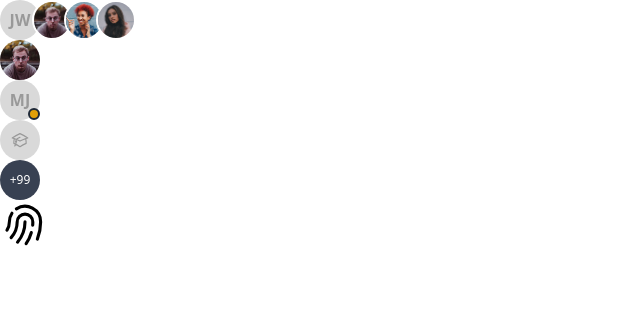
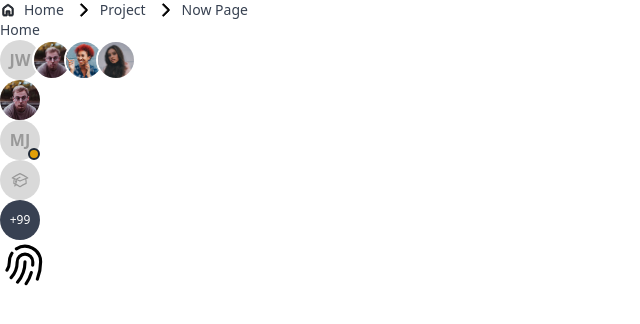
Before and after one commit to jonyworker/auo_comp, a Vue app: page / in a window 1280 px wide. Shown: the top 324 px of the page, without its empty margins (0-640 px from the left). Built offline with nearby package versions, Linux system fonts and the light colour scheme.

Commit message:
feat: 新增 breadcrumbs 元件

```diff
--- a/src/App.vue
+++ b/src/App.vue
@@ -3,27 +3,49 @@ import { ref, computed } from "vue";
 import AIcon from "@/components/misc/BaseIcon.vue";
 import AAvatar from "@/components/misc/Avatar.vue";
 import AAvatarGroup from "@/components/misc/AvatarGroup.vue";
+import ABreadcrumbItem from "@/components/misc/BreadcrumbItem.vue";
+import ABreadcrumb from "@/components/misc/Breadcrumb.vue";
 const avatars = [
     {
         name: "jony wu",
         imgUrl: "",
+        status: "busy",
     },
     {
         name: "mike cheng",
         imgUrl: "src/assets/fakeImg/avatar_02.jpg",
+        status: "busy",
     },
     {
         name: "ray Li",
         imgUrl: "src/assets/fakeImg/avatar_03.jpg",
+        status: "busy",
     },
     {
         name: "dick Huang",
         imgUrl: "src/assets/fakeImg/avatar_04.jpg",
+        status: "busy",
+    },
+];
+const breadcrumbData = [
+    {
+        label: "Home",
+        url: "",
+    },
+    {
+        label: "Project",
+        url: "",
+    },
+    {
+        label: "Now Page",
+        url: "",
     },
 ];
 </script>
 
 <template>
+    <a-breadcrumb :data="breadcrumbData"></a-breadcrumb>
+    <a-breadcrumbItem icon="home">Home</a-breadcrumbItem>
     <a-avatarGroup :data="avatars" limit="10"></a-avatarGroup>
     <hr />
     <a-avatar type="image" size="sm" rounded></a-avatar>
--- a/src/components/misc/Breadcrumb.vue
+++ b/src/components/misc/Breadcrumb.vue
@@ -1,9 +1,36 @@
 <script setup>
 import { ref } from "vue";
+import AIcon from "@/components/misc/BaseIcon.vue";
+import ABreadcrumbItem from "@/components/misc/BreadcrumbItem.vue";
+
+const props = defineProps({
+    data: {
+        type: Object,
+        default: null,
+    },
+});
 </script>
 
 <template>
-    <div></div>
+    <ul class="breadcrumb-list">
+        <li class="breadcrumb-list" v-for="(item, index) in props.data">
+            <a-icon
+                name="arrow-forward"
+                size="16"
+                class="ml-12 mr-8"
+                v-if="index !== 0"
+            ></a-icon>
+            <a-breadcrumbItem :home="index === 0">{{
+                item.label
+            }}</a-breadcrumbItem>
+        </li>
+    </ul>
 </template>
 
-<style lang="" scoped></style>
+<style scoped>
+.breadcrumb-list,
+.breadcrumb-list-item {
+    display: flex;
+    align-items: center;
+}
+</style>
--- a/src/components/misc/BreadcrumbItem.vue
+++ b/src/components/misc/BreadcrumbItem.vue
@@ -1,13 +1,36 @@
 <script setup>
 import { ref } from "vue";
 import AIcon from "@/components/misc/BaseIcon.vue";
+
+const props = defineProps({
+    icon: {
+        type: String,
+    },
+    iconOnly: {
+        type: Boolean,
+    },
+    home: {
+        type: Boolean,
+    },
+});
 </script>
 
 <template>
-    <div>
-        <a-icon name="finger-print" size="20"></a-icon>
-        <slot></slot>
-    </div>
+    <a class="breadcrumbItem" href="#">
+        <a-icon v-if="props.home" name="home" size="16" class="mr-8"></a-icon>
+        <slot v-if="!iconOnly"></slot>
+    </a>
 </template>
 
-<style lang="" scoped></style>
+<style scoped>
+.breadcrumbItem {
+    display: flex;
+    align-items: center;
+    text-decoration: none;
+    cursor: pointer;
+    color: #374151;
+    font-size: 0.875rem;
+    line-height: 1.25rem;
+    font-weight: 500;
+}
+</style>
```
